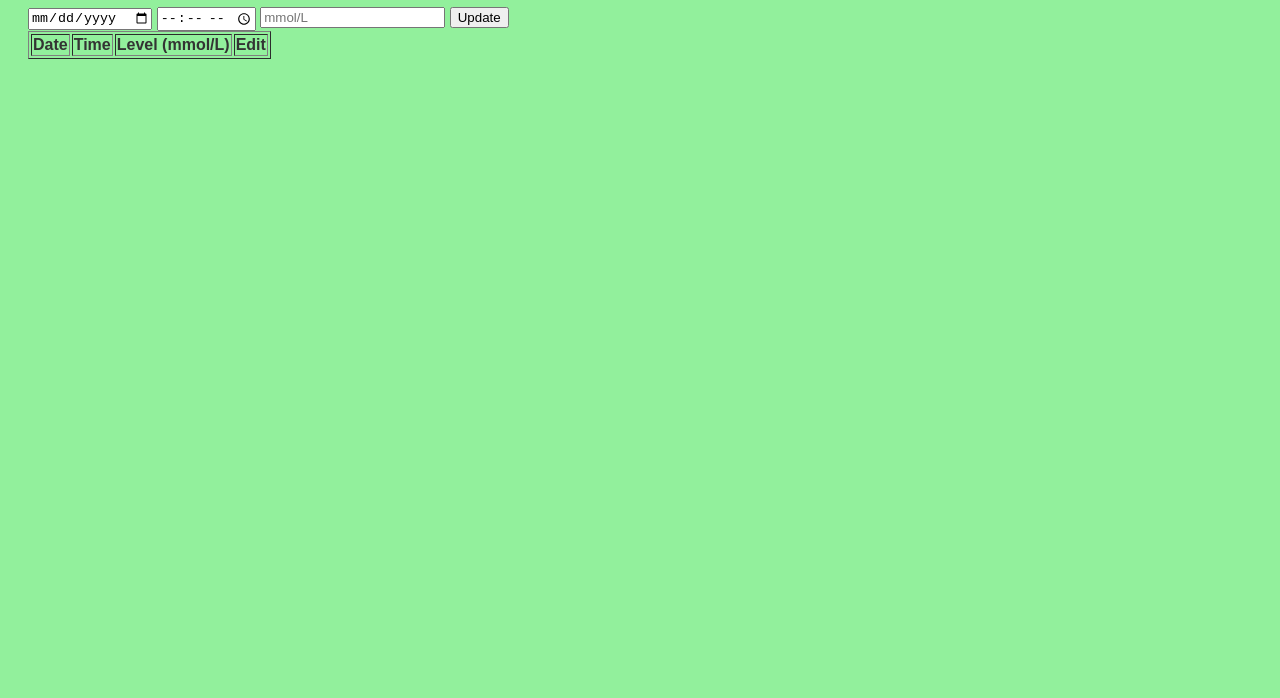
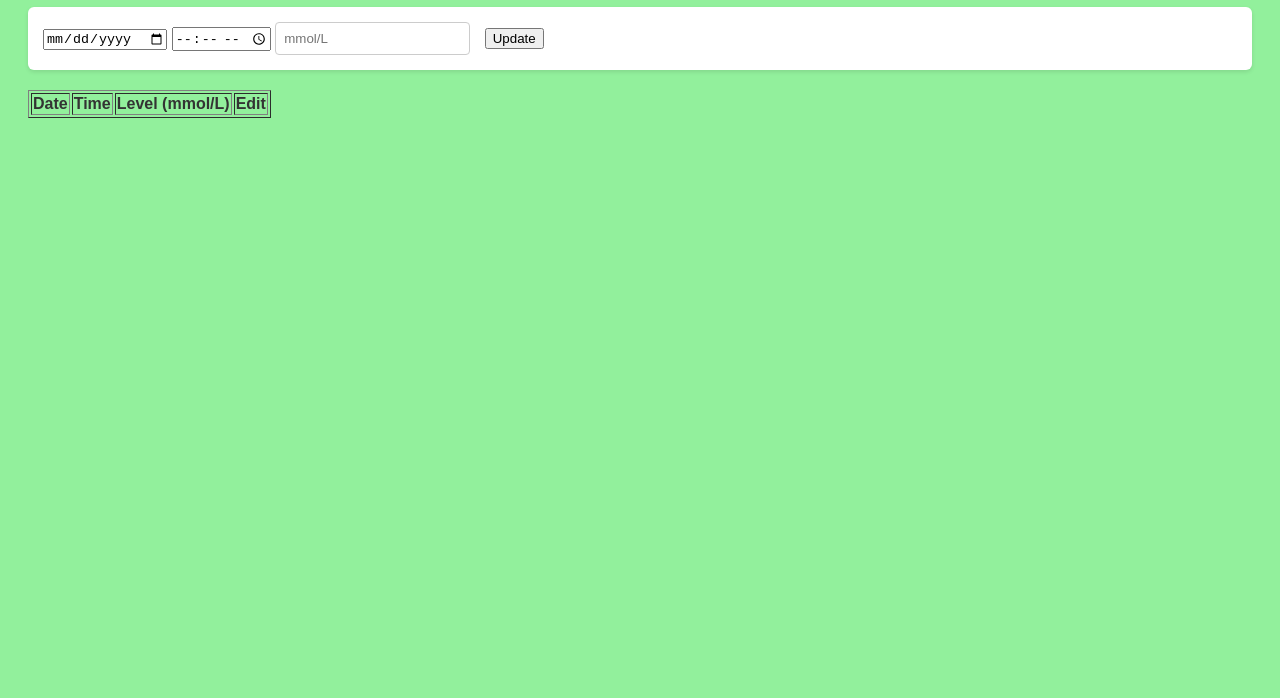
Before and after one commit to mohamedsalimagil/Blood-Glucose-Tracker, a plain HTML site: page index.html in a window 1280 px wide. Shown: the part 102-800 px from the top of the page. Drawn offline with Linux system fonts and the light colour scheme; no server answers.

Commit message:
Blood-Glucose-Tracker

```diff
--- a/style.css
+++ b/style.css
@@ -5,3 +5,19 @@ body {
   padding: 20px;
   color: #333;
 }
+/* Form styling */
+form {
+  background-color: #fff;
+  padding: 15px;
+  margin-bottom: 20px;
+  border-radius: 6px;
+  box-shadow: 0 2px 4px rgba(0,0,0,0.1);
+}
+form input[type="text"],
+form input[type="number"],
+form input[type="submit"] {
+  padding: 8px;
+  margin-right: 10px;
+  border: 1px solid #ccc;
+  border-radius: 4px;
+}
```
